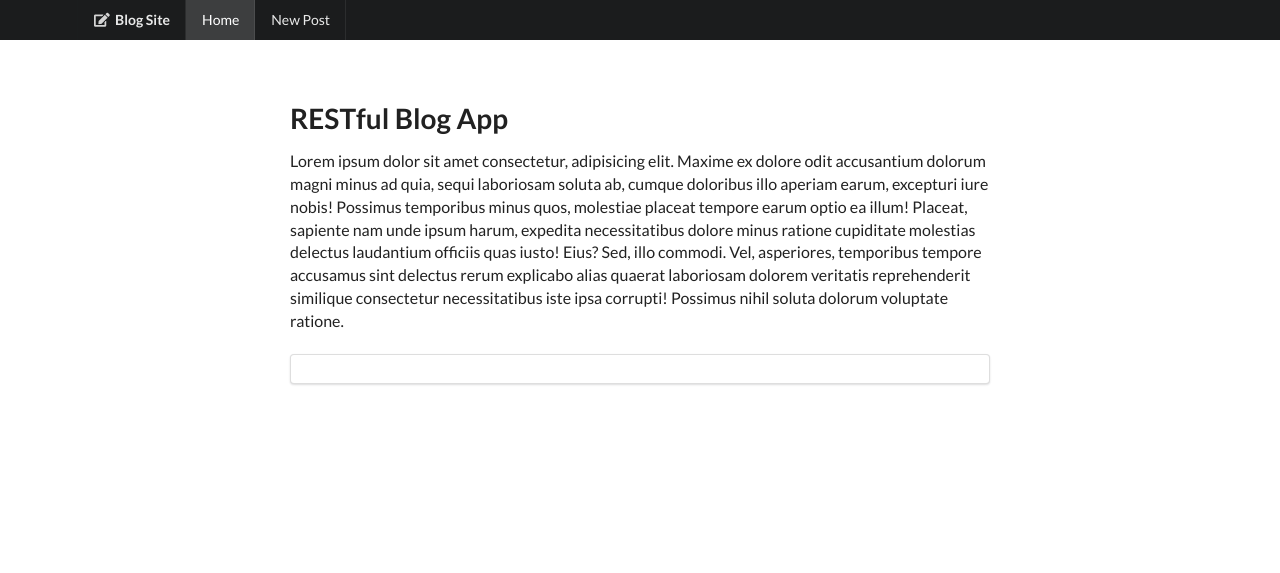
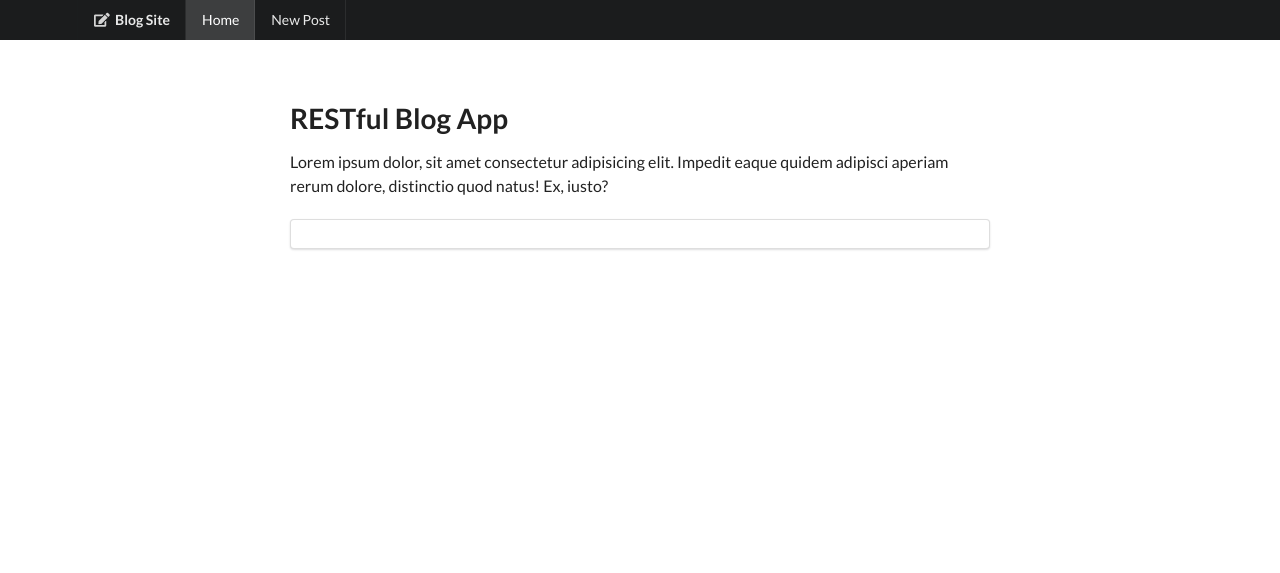
Before and after one commit to cyclic-software/express-hello-world, a Node server app: template views/index.ejs in a window 1280 px wide. Shown: the top 573 px of the page. Run offline with Node 20, Linux system fonts and the light colour scheme; the template is opened without the code that fills it, so the values that code supplies are empty; some libraries are stand-ins or nearby versions.

Commit message:
Revert "added more body text lines"
This reverts commit 717d9d92ce9e89c989db89399f1587bc8ee49628.

```diff
--- a/views/index.ejs
+++ b/views/index.ejs
@@ -5,11 +5,8 @@
 	<h1 style="margin-top: 100px;" class="ui header">
 		RESTful Blog App
 	</h1>
-	<p>
-		Lorem ipsum dolor sit amet consectetur, adipisicing elit. Maxime ex dolore odit accusantium dolorum magni minus ad quia, sequi laboriosam soluta ab, cumque doloribus illo aperiam earum, excepturi iure nobis!
-		Possimus temporibus minus quos, molestiae placeat tempore earum optio ea illum! Placeat, sapiente nam unde ipsum harum, expedita necessitatibus dolore minus ratione cupiditate molestias delectus laudantium officiis quas iusto! Eius?
-		Sed, illo commodi. Vel, asperiores, temporibus tempore accusamus sint delectus rerum explicabo alias quaerat laboriosam dolorem veritatis reprehenderit similique consectetur necessitatibus iste ipsa corrupti! Possimus nihil soluta dolorum voluptate ratione.
-	</p>
+
+Lorem ipsum dolor, sit amet consectetur adipisicing elit. Impedit eaque quidem adipisci aperiam rerum dolore, distinctio quod natus! Ex, iusto?
 	<div class="ui segment items">
 		<% blogs.forEach(function(Blog){  %>
 		<div class="item">
```
